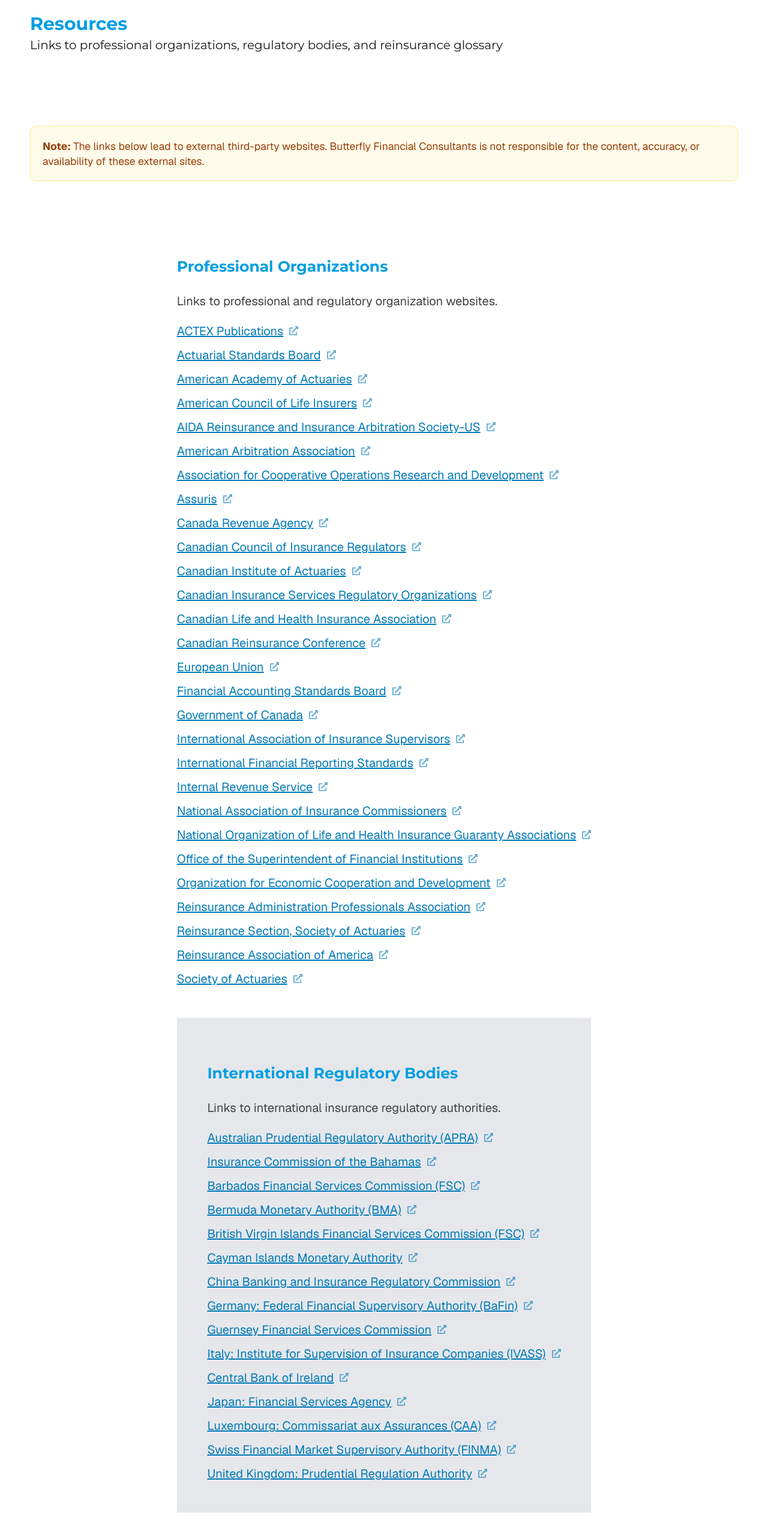
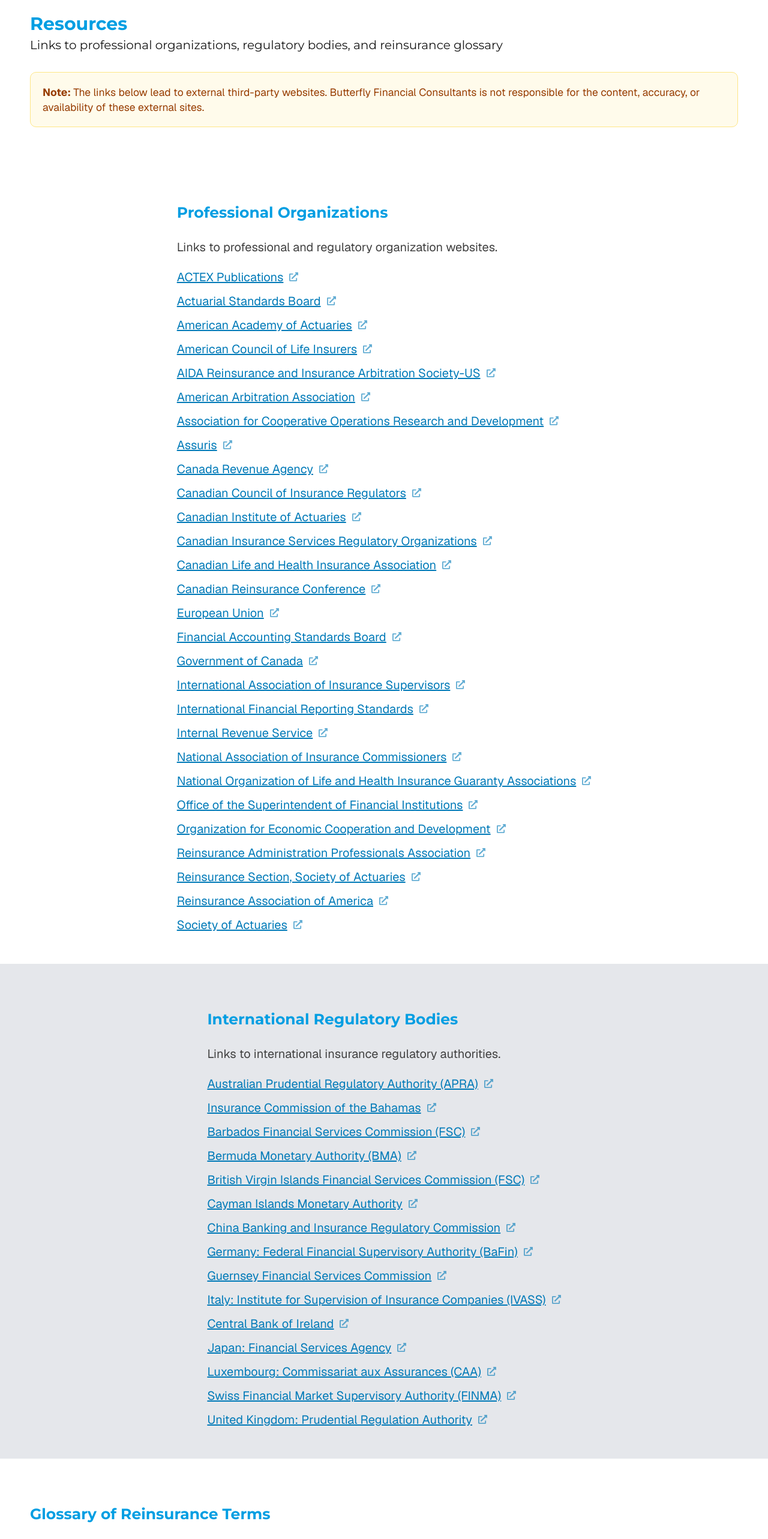
Before and after one commit to lizthrilla/jetiller, a Next.js app: page /resources in a window 1280 px wide. Shown: the part 100-2666 px from the top of the page at 60% size. Built offline with nearby package versions, Linux system fonts and the light colour scheme.

Commit message:
more styling updates

```diff
--- a/src/app/about/page.tsx
+++ b/src/app/about/page.tsx
@@ -1,6 +1,8 @@
+"use client";
 
 import { Main } from "../components/Main";
 import Section from "../components/Section";
+import Collapsible from "../components/Collapsible";
 import Image from "next/image";
 
 
@@ -18,7 +20,7 @@
             <Section id="profiles">
                  <div className="grid lg:grid-cols-2 gap-8 items-start">
                      <div className="space-y-4">
-                         <div className="flex justify-center lg:justify-start">
+                         <div className="flex justify-center">
                              <Image src="/headshots/jet.jpg" alt="John Tiller" width={400} height={500} className="rounded-2xl shadow-md w-full max-w-sm" />
                          </div>
                          <h2 className="text-2xl font-semibold">John E. Tiller, FSA, CERA, MAAA</h2>
@@ -31,6 +33,9 @@
                          <p>
                              John has authored multiple books and articles on reinsurance and actuarial practice, and frequently serves as an expert witness and arbitrator in (re)insurance disputes. His perspective bridges technical depth with boardroom clarity.
                          </p>
+
+                         <Collapsible title="View Full Career History">
+                             <div className="space-y-4 pt-4">
                                  <p>
                                      John began his actuarial career at Transamerica Occidental Life Insurance Company where he became Vice-President and Actuary of the reinsurance line of business. During his reinsurance career at Transamerica, John was responsible for product development and pricing, valuation and financial reporting, underwriting, contracts, sales and marketing, and strategic planning. He also was involved in corporate efforts regarding surplus allocation and management, and tax planning.
                                  </p>
@@ -49,8 +54,12 @@
                                  <p>
                                      After GE exited the reinsurance business, John founded Butterfly Financial Consultants, LLC to provide consulting services specializing in reinsurance. He also became part-time President of Unified Life where he directed the acquisition of several blocks of life and health business.
                                  </p>
-                         <p>
-                             John&apos;s other professional activities include:
+                             </div>
+                         </Collapsible>
+
+                         <Collapsible title="View Professional Activities">
+                             <div className="space-y-4 pt-4">
+                                 <p>John&apos;s other professional activities include:</p>
                                  <ul className="list-disc px-10">
                                      <li>Co-author, Life, Health, and Annuity Reinsurance, ACTEX, Winstead, CT</li>
                                      <li>Founding member and officer of the Reinsurance Section Council of the Society of Actuaries</li>
@@ -65,11 +74,12 @@
                                      <li>Faculty, Society of Actuaries Reinsurance Seminars</li>
                                      <li>Frequent speaker at Society of Actuaries meetings and other industry meetings</li>
                                  </ul>
-                         </p>
+                             </div>
+                         </Collapsible>
                      </div>
 
                      <div className="space-y-4">
-                         <div className="flex justify-center lg:justify-start">
+                         <div className="flex justify-center">
                              <Image src="/headshots/deft.jpg" alt="Denise Tiller" width={400} height={500} className="rounded-2xl shadow-md w-full max-w-sm" />
                          </div>
                          <h2 className="text-2xl font-semibold">Denise Fagerberg Tiller, FSA, MLIS</h2>
@@ -79,8 +89,10 @@
                          <p>
                              Denise began her actuarial career with CNA and worked at Maccabees Mutual Life Insurance Company as Manager of the Individual Life Actuarial Department prior to joining Transamerica Occidental Life Insurance Company as Manager of Reinsurance Pricing in 1980 where she developed pricing assumptions and procedures manual and worked closely with the clients to create proposals. She later moved to Tillinghast, Nelson, and Warren,now part of Towers Watson, where she focused her consulting services on individual life insurance product development and reinsurance.
                          </p>
-                         <p>
-                             Denise&apos;s other professional activities include:
+
+                         <Collapsible title="View Professional Activities">
+                             <div className="space-y-4 pt-4">
+                                 <p>Denise&apos;s other professional activities include:</p>
                                  <ul className="list-disc px-10">
                                      <li>Co-author, Life, Health, and Annuity Reinsurance, ACTEX, Winstead, CT</li>
                                      <li>President, Los Angeles Actuarial Club</li>
@@ -91,7 +103,8 @@
                                      <li>Faculty, Society of Actuaries Reinsurance Seminars</li>
                                      <li>Frequent panelist and workshop chairman at Society of Actuaries meetings</li>
                                  </ul>
-                         </p>
+                             </div>
+                         </Collapsible>
                      </div>
                  </div>
              </Section>
--- a/src/app/resources/page.tsx
+++ b/src/app/resources/page.tsx
@@ -11,24 +11,24 @@
     return (
         <Main>
             <MainPageLayout>
+                {/* Header and Disclaimer */}
                 <Section id="resources-header" className="w-full">
+                    <div className="max-w-5xl mx-auto">
                         <PageHeader
                             pageTitle="Resources"
                             pageSubtitle="Links to professional organizations, regulatory bodies, and reinsurance glossary"
                         />
-                </Section>
-
-                {/* Disclaimer */}
-                <Section id="disclaimer" className="w-full">
-                    <div className="bg-amber-50 border border-amber-200 rounded-lg p-4 text-sm text-amber-800">
+                        <div className="bg-amber-50 border border-amber-200 rounded-lg p-4 text-sm text-amber-800 mt-6">
                             <strong>Note:</strong> The links below lead to external third-party websites.
                             Butterfly Financial Consultants is not responsible for the content, accuracy,
                             or availability of these external sites.
                         </div>
+                    </div>
                 </Section>
 
                 {/* Professional Organizations */}
-                <Section id="professional-organizations">
+                <Section id="professional-organizations" className="w-full">
+                    <div className="max-w-5xl mx-auto">
                         <SectionHeader>Professional Organizations</SectionHeader>
                         <p className="mb-4">Links to professional and regulatory organization websites.</p>
                         <ul className="space-y-2">
@@ -46,10 +46,12 @@
                                 </li>
                             ))}
                         </ul>
+                    </div>
                 </Section>
 
                 {/* International Regulatory Bodies */}
-                <Section id="international-regulatory-bodies" className="bg-gray-200">
+                <Section id="international-regulatory-bodies" className="w-full bg-gray-200">
+                    <div className="max-w-5xl mx-auto">
                         <SectionHeader>International Regulatory Bodies</SectionHeader>
                         <p className="mb-4">Links to international insurance regulatory authorities.</p>
                         <ul className="space-y-2">
@@ -67,10 +69,12 @@
                                 </li>
                             ))}
                         </ul>
+                    </div>
                 </Section>
 
                 {/* Glossary */}
-                <Section id="glossary">
+                <Section id="glossary" className="w-full">
+                    <div className="max-w-5xl mx-auto">
                         <SectionHeader>Glossary of Reinsurance Terms</SectionHeader>
                         <p className="mb-6">
                             A comprehensive glossary of terms commonly used in life, health, and annuity reinsurance.
@@ -97,6 +101,7 @@
                                 </Collapsible>
                             ))}
                         </div>
+                    </div>
                 </Section>
             </MainPageLayout>
         </Main>
--- a/src/app/services/page.tsx
+++ b/src/app/services/page.tsx
@@ -9,15 +9,15 @@
     return (
         <Main>
             <MainPageLayout>
-                <Section id="services-header" className="w-full">
-                    <PageHeader pageTitle="Services" pageSubtitle="Butterfly provides consulting services for mergers and acquisitions with respect to blocks of insurance, entire companies, and reinsurance for both buyers and sellers." />
-                </Section>
+                <Section id="services" className="w-full">
+                    <div className="max-w-6xl mx-auto">
+                        <PageHeader pageTitle="Services" pageSubtitle="Butterfly provides consulting services for mergers and acquisitions with respect to blocks of insurance, entire companies, and reinsurance for both buyers and sellers." />
 
-                <Section id="service-cards" className="">
-                    <div className="grid grid-cols-1 md:grid-cols-2 gap-4">
-                        {ServicesData.map((service) => (
-                            <Card key={service.id} title={service.name} description={service.summary} bullets={service.bullets} />
-                        ))}
+                        <div className="grid grid-cols-1 md:grid-cols-2 gap-4 mt-8">
+                            {ServicesData.map((service) => (
+                                <Card key={service.id} title={service.name} description={service.summary} bullets={service.bullets} />
+                            ))}
+                        </div>
                     </div>
                 </Section>
             </MainPageLayout>
```
Lines whose indentation alone changed are shown as unchanged.
